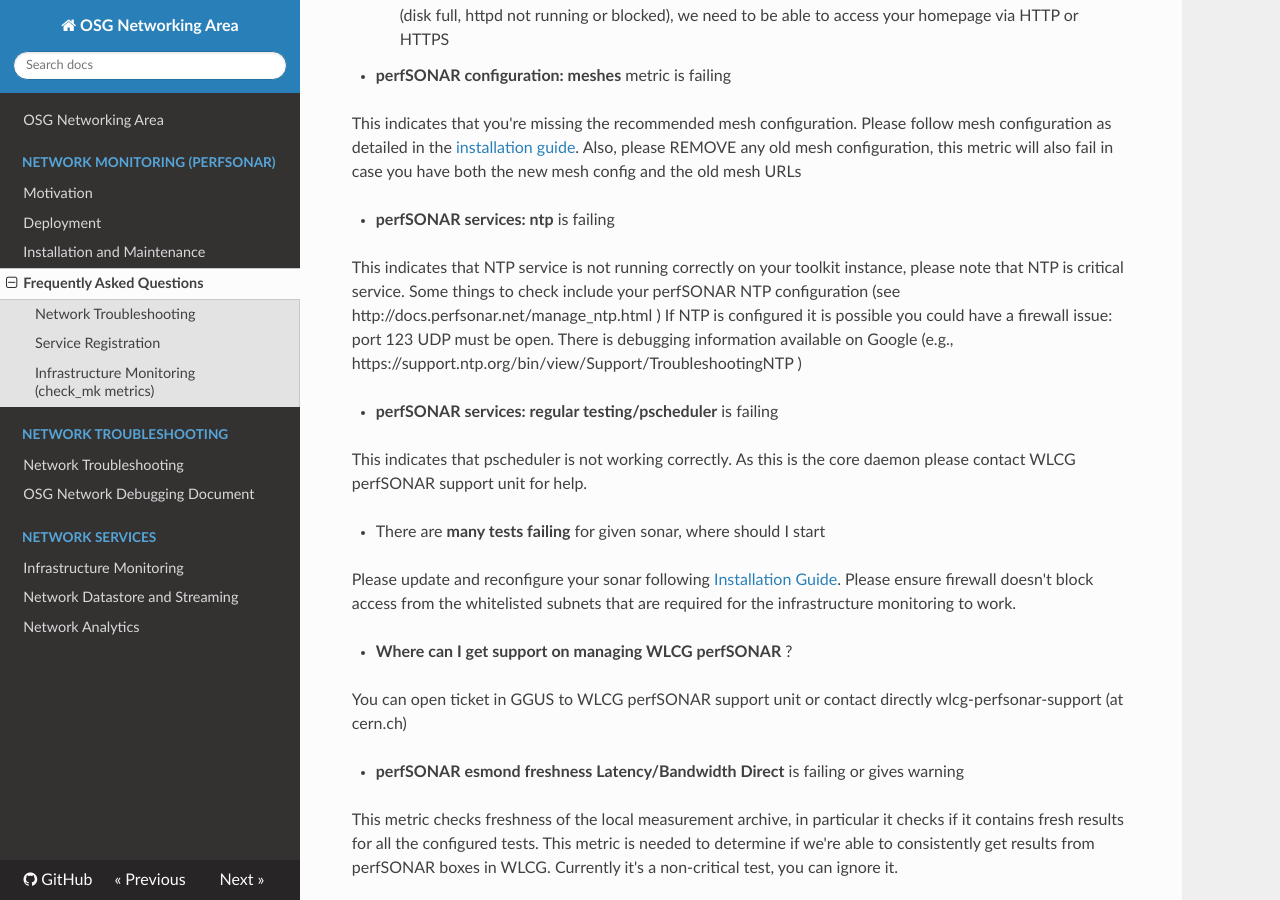
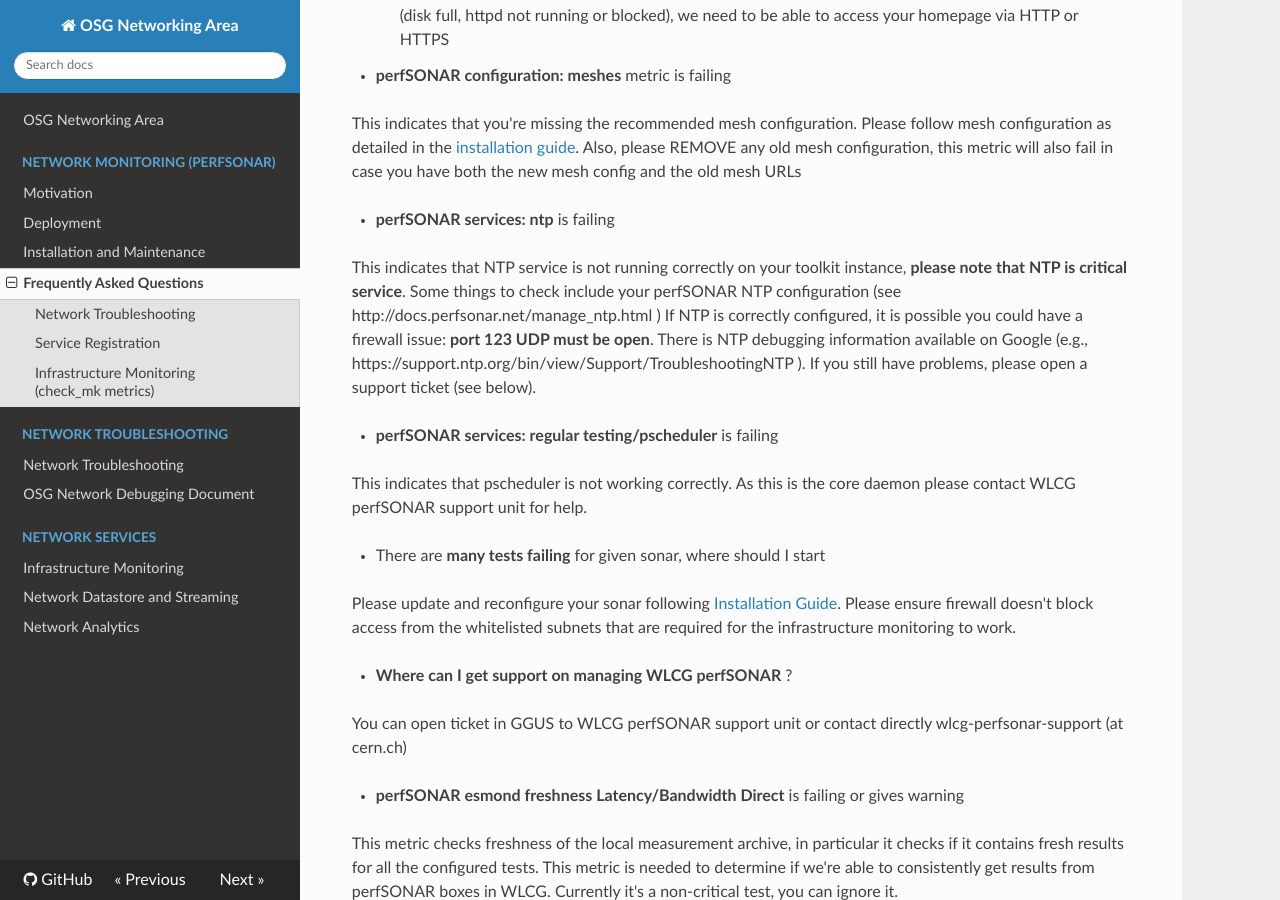
Before and after one commit to osg-htc/networking, an MkDocs documentation site: the page built from docs/perfsonar/faq.md, in a window 1280 px wide and 900 px high, scrolled down 1597 px. Built offline with MkDocs 1.6.1, drawn with Linux system fonts in a browser that asks for light colours; nearby versions of some CDN libraries; old or Windows-style settings are respelled for this version of MkDocs.

Commit message:
Tidying up ntp section

```diff
--- a/docs/perfsonar/faq.md
+++ b/docs/perfsonar/faq.md
@@ -48,7 +48,7 @@
 
 * **perfSONAR services: ntp** is failing
 
-This indicates that NTP service is not running correctly on your toolkit instance, please note that NTP is critical service. Some things to check include your perfSONAR NTP configuration (see http://docs.perfsonar.net/manage_ntp.html )  If NTP is configured it is possible you could have a firewall issue:  port 123 UDP must be open.   There is debugging information available on Google (e.g., https://support.ntp.org/bin/view/Support/TroubleshootingNTP )
+This indicates that NTP service is not running correctly on your toolkit instance, **please note that NTP is critical service**. Some things to check include your perfSONAR NTP configuration (see http://docs.perfsonar.net/manage_ntp.html )  If NTP is correctly configured, it is possible you could have a firewall issue:  **port 123 UDP must be open**.   There is NTP debugging information available on Google (e.g., https://support.ntp.org/bin/view/Support/TroubleshootingNTP ).  If you still have problems, please open a support ticket (see below).
 
 * **perfSONAR services: regular testing/pscheduler** is failing
 
```
